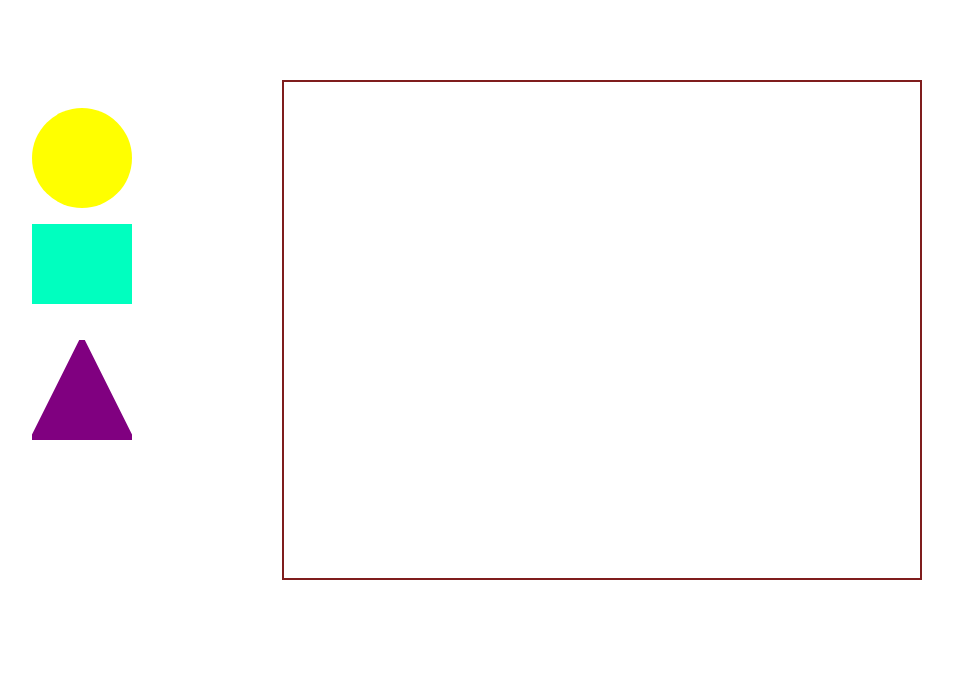
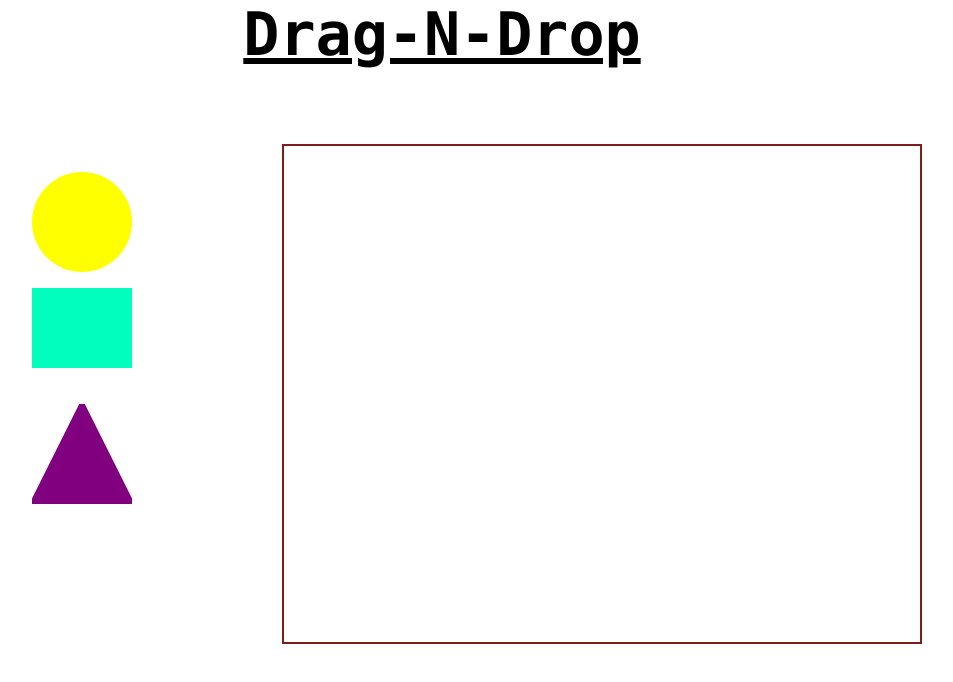
Before and after one commit to arsalanshafi/dragNdrop, a website: page public/index.html in a window 1280 px wide. Shown: the whole page, without its empty margins (198-1151 px from the left). Drawn offline with Linux system fonts and the light colour scheme.

Commit message:
adedd heading

```diff
--- a/public/index.html
+++ b/public/index.html
@@ -11,6 +11,9 @@
 </head>
 
 <body>
+    <div class="w-2/3 text-center font-bold underline mt-1 font-mono mx-auto text-6xl">
+        Drag-N-Drop
+    </div>
     <div class="w-9/12  mx-auto mt-20 flex justify-between">
         <div class="w-1/4 ">
             <ul class="list-none flex flex-col items-center  p-5">
```
Also changed, not shown: public/output.css.
